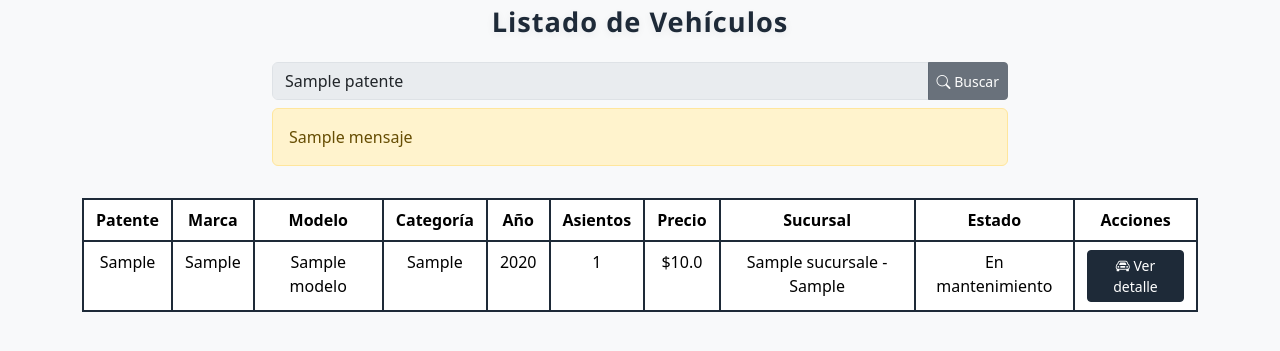
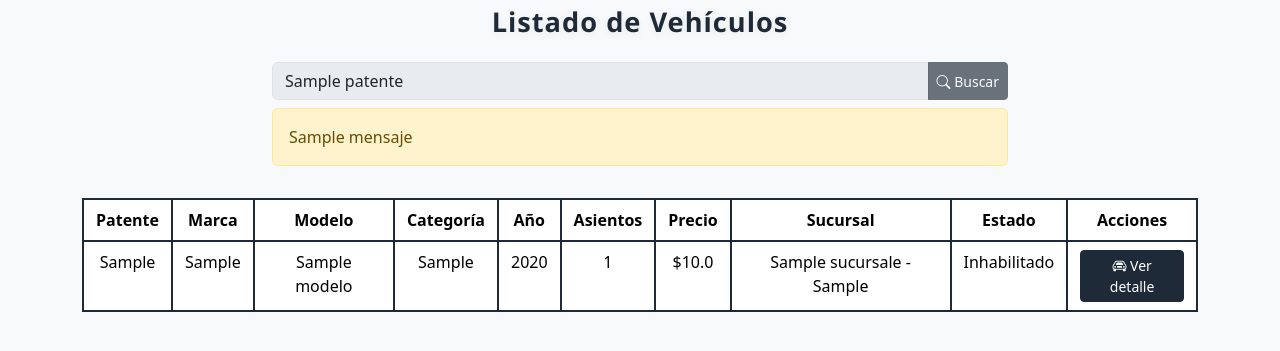
Before and after one commit to lucamaffeo/Alquilando, a Flask app: template src/web/templates/vehiculos/index.html in a window 1280 px wide. Shown: the part 235-586 px from the top of the page. Run offline with Flask 3, Linux system fonts and the light colour scheme; tables that the repository leaves empty hold one stand-in row (values such as "Sample post"); the template is opened without the code that fills it: values that come from a table or form of the project are taken from there, most other values are stand-ins (such as "Sample title", 1, 10 or a date in 2020).

Commit message:
Agrego baja logica de vehiculos

```diff
--- a/src/core/models/vehiculo.py
+++ b/src/core/models/vehiculo.py
@@ -15,6 +15,7 @@ class Vehiculo(db.Model):
     sucursal_id = db.Column(db.Integer, db.ForeignKey('sucursales.id'), nullable=False)
     en_mantenimiento = db.Column(db.Boolean, default=False, nullable=False)
     imagen = db.Column(db.String(255), nullable=True)
+    inhabilitado = db.Column(db.Boolean, default=False, nullable=False)  # Eliminación lógica
 
     modelo_rel = db.relationship("Modelo", backref="vehiculos")
 
@@ -22,4 +23,6 @@ class Vehiculo(db.Model):
         return self.modelo_rel.nombre if self.modelo_rel else ""
 
     def estado(self):
+        if self.inhabilitado:
+            return "Inhabilitado"
         return "En mantenimiento" if self.en_mantenimiento else "Activo"
--- a/src/web/templates/vehiculos/index.html
+++ b/src/web/templates/vehiculos/index.html
@@ -50,7 +50,7 @@
     <td>{{ vehiculo.asientos }}</td>
     <td>${{ vehiculo.precio }}</td>
     <td>{{ vehiculo.sucursal.nombre }} - {{ vehiculo.sucursal.ubicacion }}</td>
-    <td>{{ "Activo" if not vehiculo.en_mantenimiento else "En mantenimiento" }}</td>
+    <td>{{ vehiculo.estado() }}</td>
     <td>
         <a href="{{ url_for('vehiculos.show', id=vehiculo.id) }}" class="btn btn-info btn-sm"><i class="bi bi-car-front"></i> Ver detalle</a>
     </td>
```
Also changed, not shown: src/core/repositories/vehiculo.py (+4 -6 lines), src/web/controllers/vehiculos.py (+5 -2 lines).
